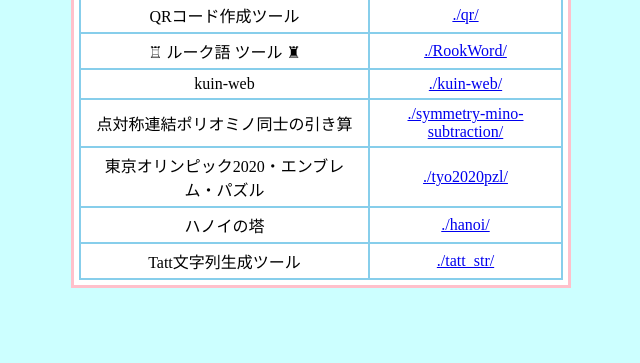
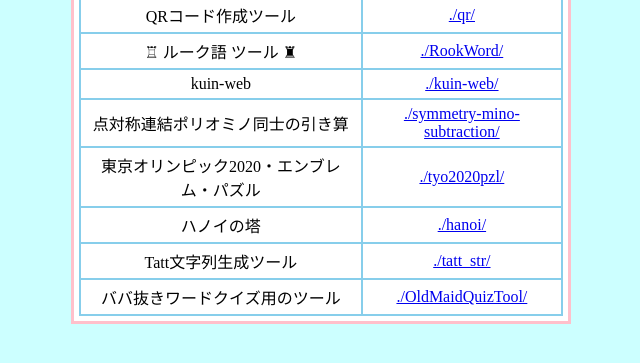
Before and after one commit to tatt61880/tatt61880.github.io, a plain HTML site: page index.html in a window 1280 px wide. Shown: the part 69-432 px from the top of the page, without its empty margins (319-959 px from the left). Drawn offline with Linux system fonts and the light colour scheme.

Commit message:
Update index.html

```diff
--- a/index.html
+++ b/index.html
@@ -48,6 +48,10 @@
           <td>Tatt文字列生成ツール</td>
           <td><a href="./tatt_str/">./tatt_str/</a></td>
         </tr>
+        <tr>
+          <td>ババ抜きワードクイズ用のツール</td>
+          <td><a href="./OldMaidQuizTool/">./OldMaidQuizTool/</a></td>
+        </tr>
       </table>
     </div>
   </div>
```
